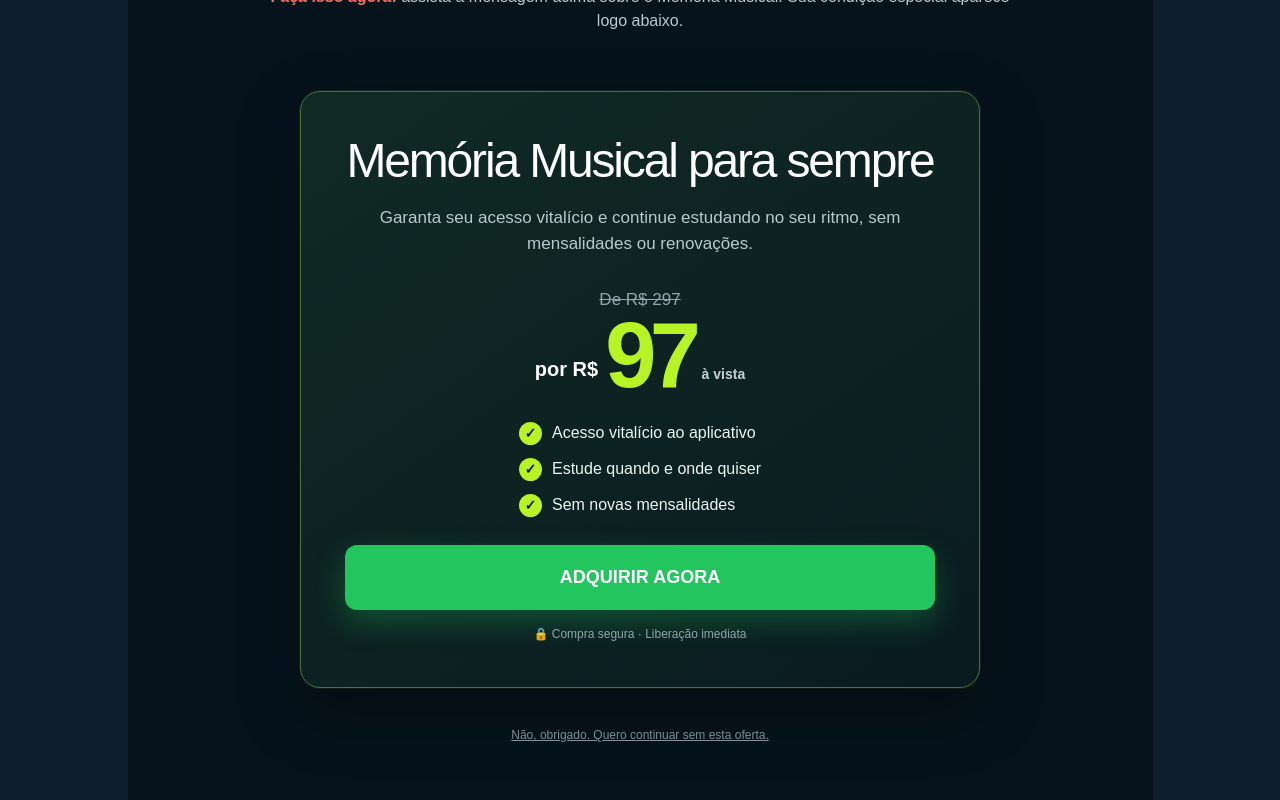
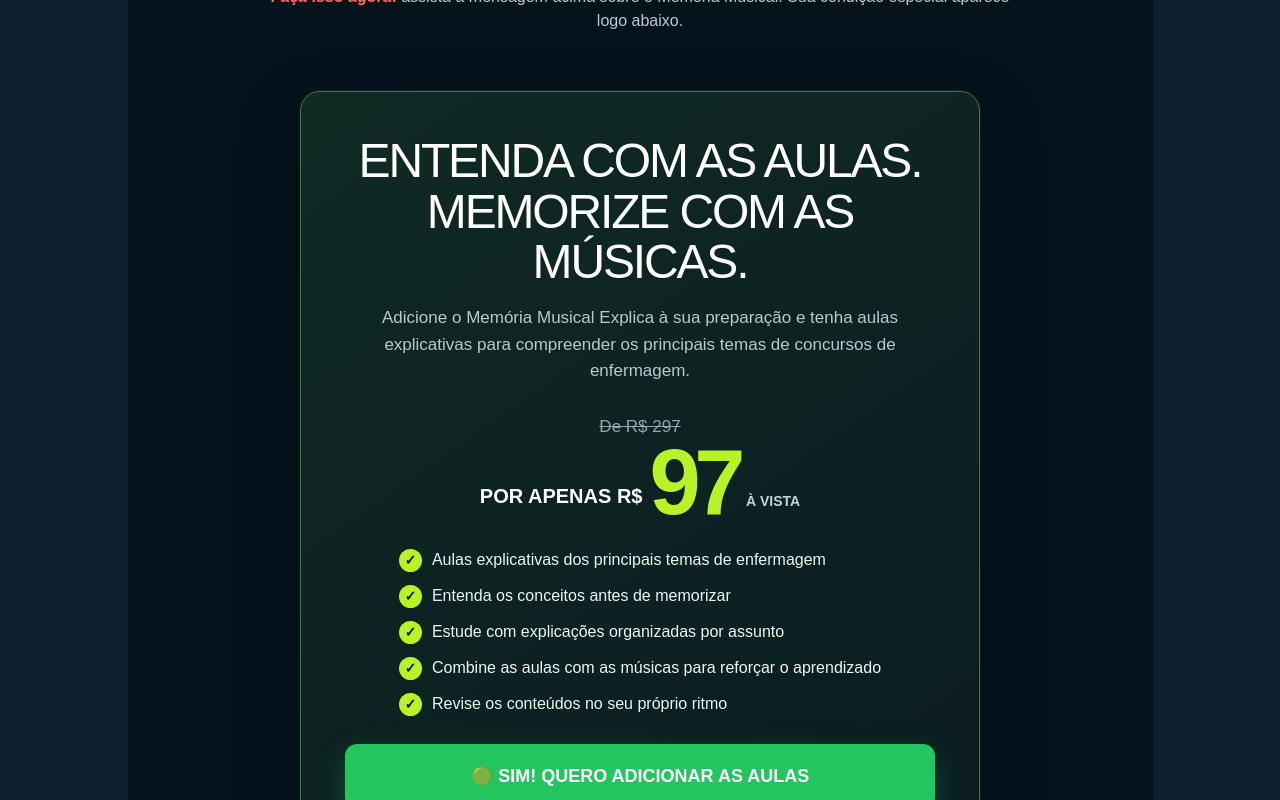
Before and after one commit to TACIO10/Enfermusic-upsell, a Next.js app: page / in a window 1280 px wide. Shown: the part 800-1600 px from the top of the page. Built offline with nearby package versions, Linux system fonts and the light colour scheme.

Commit message:
feat: update offer for explanatory lessons

```diff
--- a/app/page.tsx
+++ b/app/page.tsx
@@ -21,19 +21,21 @@ export default function Home() {
         <p className="watch-instruction"><strong>Faça isso agora:</strong> assista à mensagem acima sobre o Memória Musical. Sua condição especial aparece logo abaixo.</p>
 
         <section className="payt-offer" aria-labelledby="offer-title">
-          <h2 id="offer-title">Memória Musical para sempre</h2>
-          <p className="offer-description">Garanta seu acesso vitalício e continue estudando no seu ritmo, sem mensalidades ou renovações.</p>
+          <h2 id="offer-title">ENTENDA COM AS AULAS.<br />MEMORIZE COM AS MÚSICAS.</h2>
+          <p className="offer-description">Adicione o Memória Musical Explica à sua preparação e tenha aulas explicativas para compreender os principais temas de concursos de enfermagem.</p>
           <div className="offer-price" aria-label="De 297 reais por 97 reais à vista">
             <span className="old-price">De R$ 297</span>
-            <div className="current-price"><span>por R$</span><strong>97</strong><small>à vista</small></div>
+            <div className="current-price"><span>POR APENAS R$</span><strong>97</strong><small>À VISTA</small></div>
           </div>
           <ul className="offer-benefits">
-            <li><span>✓</span>Acesso vitalício ao aplicativo</li>
-            <li><span>✓</span>Estude quando e onde quiser</li>
-            <li><span>✓</span>Sem novas mensalidades</li>
+            <li><span>✓</span>Aulas explicativas dos principais temas de enfermagem</li>
+            <li><span>✓</span>Entenda os conceitos antes de memorizar</li>
+            <li><span>✓</span>Estude com explicações organizadas por assunto</li>
+            <li><span>✓</span>Combine as aulas com as músicas para reforçar o aprendizado</li>
+            <li><span>✓</span>Revise os conteúdos no seu próprio ritmo</li>
           </ul>
-          <div dangerouslySetInnerHTML={{ __html: '<a href="#" payt_action="oneclick_buy" data-object="R6VDOP-45E5E8" class="payt-buy-button">ADQUIRIR AGORA</a><select payt_element="installment" data-object="R6VDOP-45E5E8" style="display:none"></select>' }} />
-          <small className="secure-note">🔒 Compra segura · Liberação imediata</small>
+          <div dangerouslySetInnerHTML={{ __html: '<a href="#" payt_action="oneclick_buy" data-object="R6VDOP-45E5E8" class="payt-buy-button">🟢 SIM! QUERO ADICIONAR AS AULAS</a><select payt_element="installment" data-object="R6VDOP-45E5E8" style="display:none"></select>' }} />
+          <small className="secure-note">🔒 Oferta exclusiva após a compra • Confirmação rápida</small>
         </section>
 
         <button className="deny-button" id="denyButton4deaf72" type="button">Não, obrigado. Quero continuar sem esta oferta.</button>
--- a/github-pages/index.html
+++ b/github-pages/index.html
@@ -43,20 +43,22 @@
       <p class="watch-instruction"><strong>Faça isso agora:</strong> assista à mensagem acima sobre o Memória Musical. Sua condição especial aparece logo abaixo.</p>
 
       <section class="payt-offer" aria-labelledby="offer-title">
-        <h2 id="offer-title">Memória Musical para sempre</h2>
-        <p class="offer-description">Garanta seu acesso vitalício e continue estudando no seu ritmo, sem mensalidades ou renovações.</p>
+        <h2 id="offer-title">ENTENDA COM AS AULAS.<br>MEMORIZE COM AS MÚSICAS.</h2>
+        <p class="offer-description">Adicione o Memória Musical Explica à sua preparação e tenha aulas explicativas para compreender os principais temas de concursos de enfermagem.</p>
         <div class="offer-price" aria-label="De 297 reais por 97 reais à vista">
           <span class="old-price">De R$ 297</span>
-          <div class="current-price"><span>por R$</span><strong>97</strong><small>à vista</small></div>
+          <div class="current-price"><span>POR APENAS R$</span><strong>97</strong><small>À VISTA</small></div>
         </div>
         <ul class="offer-benefits">
-          <li><span>✓</span>Acesso vitalício ao aplicativo</li>
-          <li><span>✓</span>Estude quando e onde quiser</li>
-          <li><span>✓</span>Sem novas mensalidades</li>
+          <li><span>✓</span>Aulas explicativas dos principais temas de enfermagem</li>
+          <li><span>✓</span>Entenda os conceitos antes de memorizar</li>
+          <li><span>✓</span>Estude com explicações organizadas por assunto</li>
+          <li><span>✓</span>Combine as aulas com as músicas para reforçar o aprendizado</li>
+          <li><span>✓</span>Revise os conteúdos no seu próprio ritmo</li>
         </ul>
-        <a href="#" payt_action="oneclick_buy" data-object="R6VDOP-45E5E8" class="payt-buy-button">ADQUIRIR AGORA</a>
+        <a href="#" payt_action="oneclick_buy" data-object="R6VDOP-45E5E8" class="payt-buy-button">🟢 SIM! QUERO ADICIONAR AS AULAS</a>
         <select payt_element="installment" data-object="R6VDOP-45E5E8" style="display:none"></select>
-        <small class="secure-note">🔒 Compra segura · Liberação imediata</small>
+        <small class="secure-note">🔒 Oferta exclusiva após a compra • Confirmação rápida</small>
       </section>
 
       <button class="deny-button" id="denyButton4deaf72">Não, obrigado. Quero continuar sem esta oferta.</button>
```
